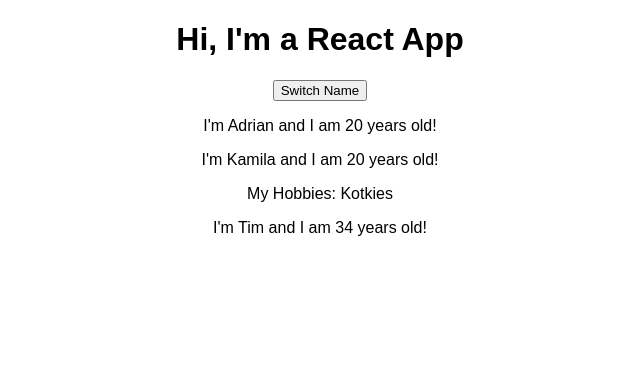
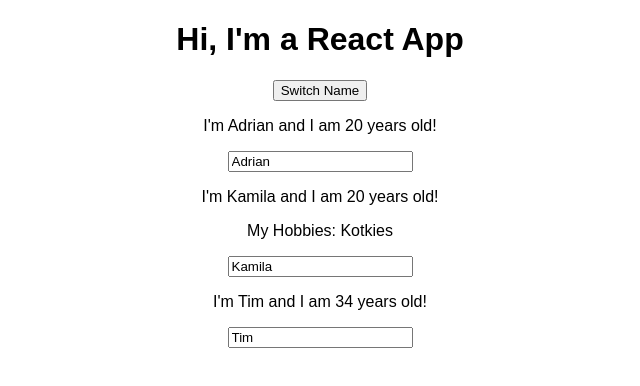
Before and after one commit to wloszynski/React-The-Complete-Guide, a React (Create React App) app in the folder react-complete-guide/: page / in a window 1280 px wide. Shown: the top 386 px of the page, without its empty margins (320-960 px from the left). Built offline with nearby package versions, Linux system fonts and the light colour scheme.

Commit message:
two way binding

```diff
--- a/react-complete-guide/src/App.js
+++ b/react-complete-guide/src/App.js
@@ -30,6 +30,19 @@
     });
   };
 
+  nameChangedHandler = (event) => {
+    this.setState({
+      persons: [
+        {
+          name: "Adrian",
+          age: 20,
+        },
+        { name: event.target.value, age: 20 },
+        { name: "Tim", age: 21 },
+      ],
+    });
+  };
+
   render() {
     return (
       <div className="App">
@@ -45,6 +58,7 @@
           name={this.state.persons[1].name}
           age={this.state.persons[1].age}
           click={this.switchNameHandler.bind(this, "TimTim")}
+          changed={this.nameChangedHandler}
         >
           My Hobbies: Kotkies
         </Person>
--- a/react-complete-guide/src/Person/Person.js
+++ b/react-complete-guide/src/Person/Person.js
@@ -7,6 +7,7 @@
         I'm {props.name} and I am {props.age} years old!
       </p>
       <p>{props.children}</p>
+      <input type="text" onChange={props.changed} value={props.name} />
     </div>
   );
 };
```
